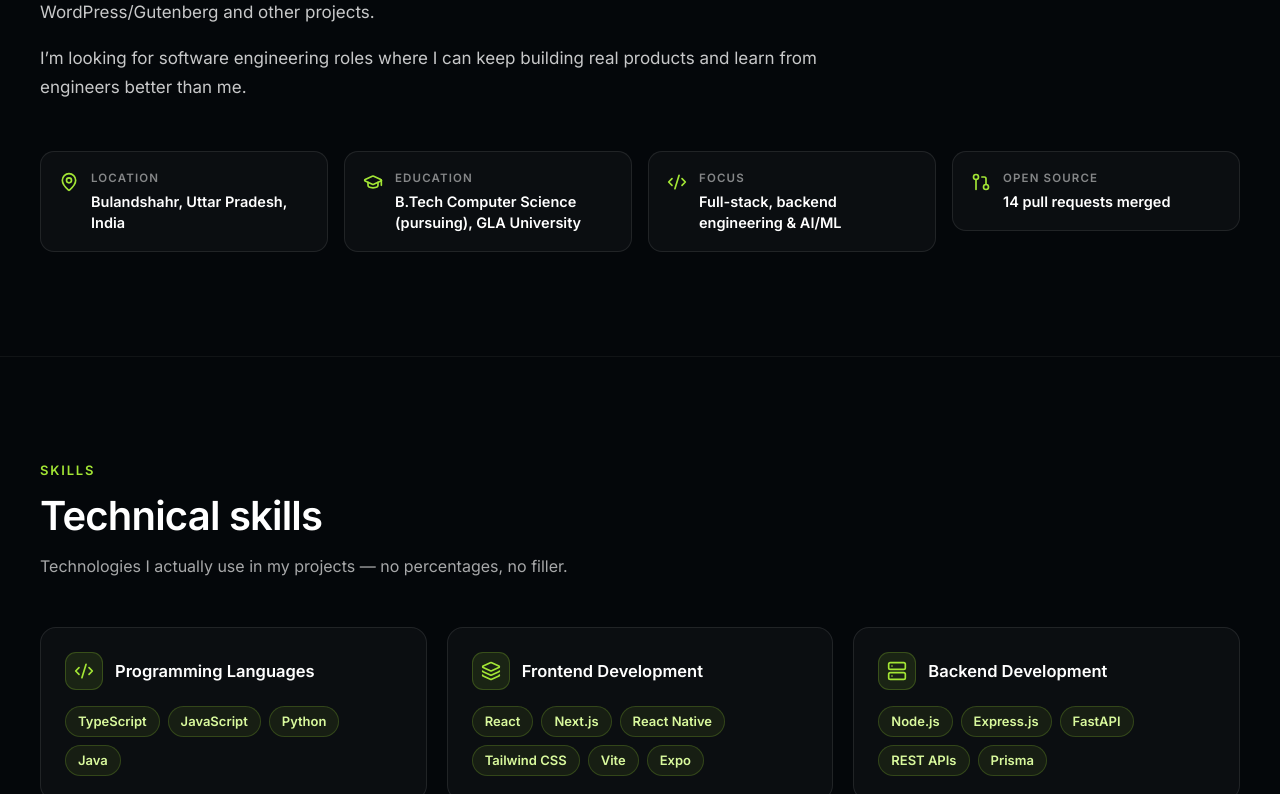
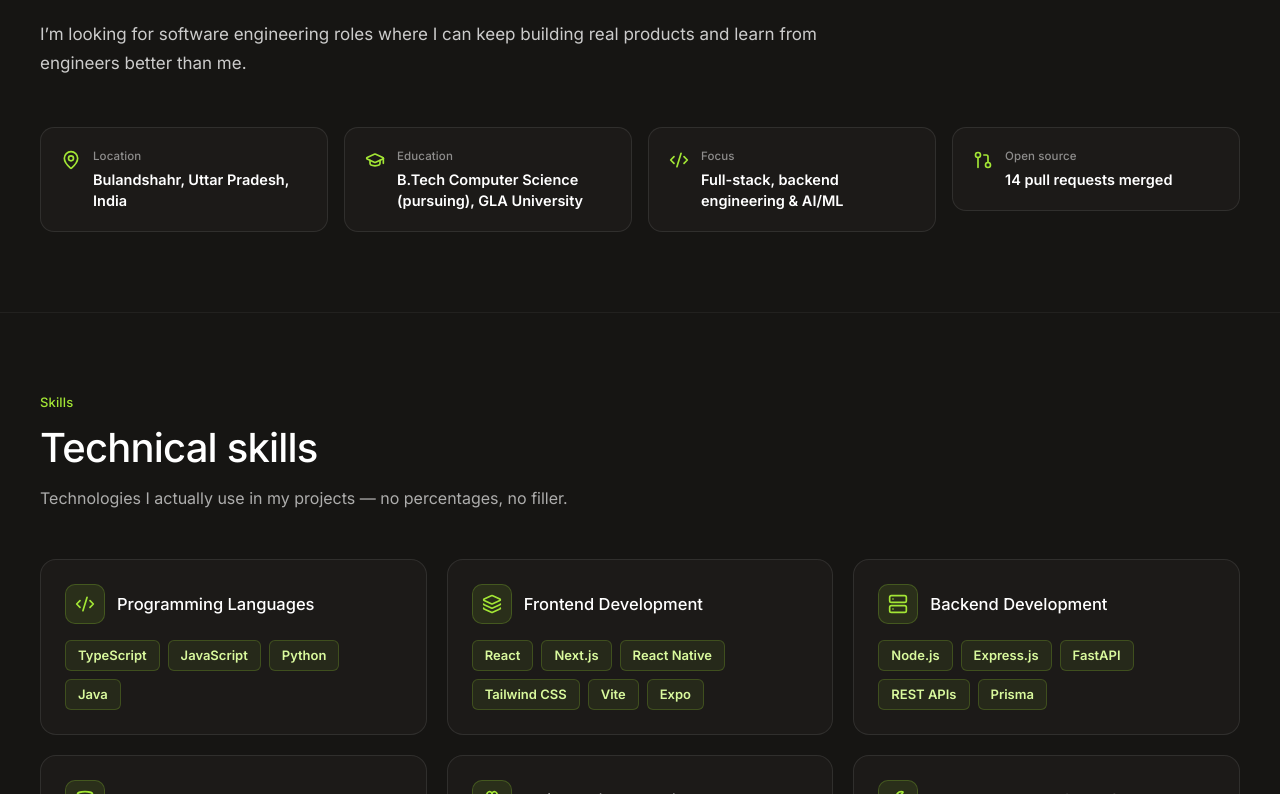
Before and after one commit to r1shabhsharma05/portfolio-hero, a React (Vite) app: page / in a window 1280 px wide. Shown: the part 1326-2120 px from the top of the page. Built offline with nearby package versions, Linux system fonts and the light colour scheme.

Commit message:
Unslop portfolio: remove gradient text, glows, washes, glass card, rainbow tags; quiet type and copy

```diff
--- a/src/styles/sections.css
+++ b/src/styles/sections.css
@@ -1,7 +1,7 @@
 /* ------------------------------------------------------------------ */
 /*  Portfolio sections — everything BELOW the hero                     */
-/*  Design system: dark #04070a, lime #a3e635 / #dcff2e, Inter body,   */
-/*  14–18px radii, subtle borders, max content width 1200px.          */
+/*  Design system: warm dark #161513, lime #a3e635, Inter body,       */
+/*  12–16px radii, subtle borders, max content width 1200px.          */
 /*  Nothing in this file touches the hero (all .hero-* rules live in   */
 /*  hero.css). Animations are transform/opacity only.                  */
 /* ------------------------------------------------------------------ */
@@ -24,7 +24,7 @@ html {
   z-index: 100;
   background: #a3e635;
   color: #04070a;
-  font-weight: 700;
+  font-weight: 500;
   font-size: 14px;
   padding: 10px 16px;
   border-radius: 10px;
@@ -38,9 +38,9 @@ html {
 
 /* --- section shell -------------------------------------------------- */
 .section {
-  padding: 104px 24px;
+  padding: 80px 24px;
   scroll-margin-top: 76px;
-  background: #04070a;
+  background: #161513;
 }
 
 .section + .section {
@@ -60,15 +60,14 @@ html {
   margin: 0 0 12px;
   color: #a3e635;
   font-size: 13px;
-  font-weight: 700;
-  letter-spacing: 0.14em;
-  text-transform: uppercase;
+  font-weight: 500;
+  letter-spacing: 0.01em;
 }
 
 .section-title {
   margin: 0;
   font-size: clamp(28px, 4vw, 40px);
-  font-weight: 800;
+  font-weight: 500;
   line-height: 1.15;
   letter-spacing: -0.02em;
   color: #fff;
@@ -85,10 +84,10 @@ html {
 /* --- scroll reveal (transform/opacity only) ------------------------ */
 .reveal {
   opacity: 0;
-  transform: translateY(18px);
+  transform: translateY(12px);
   transition:
-    opacity 0.6s ease,
-    transform 0.6s ease;
+    opacity 0.5s ease,
+    transform 0.5s ease;
 }
 
 .reveal.is-visible {
@@ -103,7 +102,7 @@ html {
   left: 0;
   right: 0;
   z-index: 50;
-  background: rgba(4, 7, 10, 0.82);
+  background: rgba(22, 21, 19, 0.82);
   -webkit-backdrop-filter: blur(12px);
   backdrop-filter: blur(12px);
   border-bottom: 1px solid rgba(255, 255, 255, 0.08);
@@ -143,7 +142,7 @@ html {
   gap: 10px;
   color: #fff;
   text-decoration: none;
-  font-weight: 700;
+  font-weight: 500;
   font-size: 15px;
   white-space: nowrap;
 }
@@ -156,7 +155,7 @@ html {
   border-radius: 9px;
   background: #a3e635;
   color: #04070a;
-  font-weight: 800;
+  font-weight: 500;
   font-size: 17px;
 }
 
@@ -182,7 +181,7 @@ html {
 }
 
 .nav-links a.is-active {
-  color: #dcff2e;
+  color: #a3e635;
   font-weight: 600;
 }
 
@@ -192,8 +191,8 @@ html {
   gap: 7px;
   padding: 8px 16px;
   border: 1px solid rgba(163, 230, 53, 0.45);
-  border-radius: 999px;
-  color: #dcff2e;
+  border-radius: 10px;
+  color: #a3e635;
   text-decoration: none;
   font-size: 14px;
   font-weight: 600;
@@ -250,10 +249,10 @@ html {
   display: flex;
   gap: 12px;
   align-items: flex-start;
-  padding: 18px;
+  padding: 20px;
   border: 1px solid rgba(255, 255, 255, 0.09);
   border-radius: 14px;
-  background: rgba(255, 255, 255, 0.03);
+  background: #1c1a18;
 }
 
 .fact-card svg {
@@ -265,9 +264,8 @@ html {
 .fact-label {
   margin: 0 0 4px;
   font-size: 11.5px;
-  font-weight: 700;
-  letter-spacing: 0.1em;
-  text-transform: uppercase;
+  font-weight: 500;
+  letter-spacing: 0.01em;
   color: rgba(255, 255, 255, 0.5);
 }
 
@@ -290,14 +288,11 @@ html {
   padding: 24px;
   border: 1px solid rgba(255, 255, 255, 0.09);
   border-radius: 16px;
-  background: rgba(255, 255, 255, 0.03);
-  transition:
-    transform 0.25s ease,
-    border-color 0.25s ease;
+  background: #1c1a18;
+  transition: border-color 0.25s ease;
 }
 
 .skill-card:hover {
-  transform: translateY(-3px);
   border-color: rgba(163, 230, 53, 0.35);
 }
 
@@ -311,10 +306,10 @@ html {
 .skill-icon {
   display: grid;
   place-items: center;
-  width: 38px;
-  height: 38px;
+  width: 40px;
+  height: 40px;
   flex: none;
-  border-radius: 11px;
+  border-radius: 10px;
   background: rgba(163, 230, 53, 0.1);
   border: 1px solid rgba(163, 230, 53, 0.22);
   color: #a3e635;
@@ -323,7 +318,7 @@ html {
 .skill-card h3 {
   margin: 0;
   font-size: 16.5px;
-  font-weight: 700;
+  font-weight: 500;
   color: #fff;
 }
 
@@ -336,7 +331,7 @@ html {
 .chip {
   display: inline-flex;
   padding: 6px 12px;
-  border-radius: 999px;
+  border-radius: 6px;
   background: rgba(163, 230, 53, 0.08);
   border: 1px solid rgba(163, 230, 53, 0.2);
   color: #d9f99d;
@@ -358,21 +353,16 @@ html {
   display: flex;
   flex-direction: column;
   height: 100%;
-  padding: 26px;
+  padding: 24px;
   border: 1px solid rgba(255, 255, 255, 0.09);
-  border-radius: 18px;
-  background: rgba(255, 255, 255, 0.03);
-  transition:
-    transform 0.25s ease,
-    border-color 0.25s ease,
-    box-shadow 0.25s ease;
+  border-radius: 16px;
+  background: #1c1a18;
+  transition: border-color 0.25s ease;
 }
 
 .project-card:hover,
 .more-card:hover {
-  transform: translateY(-3px);
   border-color: rgba(163, 230, 53, 0.35);
-  box-shadow: 0 18px 44px rgba(0, 0, 0, 0.35);
 }
 
 .project-head {
@@ -397,7 +387,7 @@ html {
 .project-head h3 {
   margin: 0 0 3px;
   font-size: 20px;
-  font-weight: 800;
+  font-weight: 500;
   letter-spacing: -0.01em;
   color: #fff;
 }
@@ -463,7 +453,7 @@ html {
   align-items: center;
   gap: 7px;
   padding: 9px 15px;
-  border-radius: 999px;
+  border-radius: 10px;
   border: 1px solid rgba(255, 255, 255, 0.14);
   color: #fff;
   text-decoration: none;
@@ -482,7 +472,7 @@ html {
 .more-heading {
   margin: 64px 0 24px;
   font-size: 22px;
-  font-weight: 800;
+  font-weight: 500;
   letter-spacing: -0.01em;
   color: #fff;
 }
@@ -500,7 +490,7 @@ html {
   gap: 10px;
   margin: 48px 0 16px;
   font-size: 19px;
-  font-weight: 700;
+  font-weight: 500;
   color: #fff;
 }
 
@@ -522,16 +512,16 @@ html {
   display: flex;
   justify-content: space-between;
   gap: 24px;
-  padding: 22px 24px;
+  padding: 24px;
   border: 1px solid rgba(255, 255, 255, 0.09);
   border-radius: 16px;
-  background: rgba(255, 255, 255, 0.03);
+  background: #1c1a18;
 }
 
 .exp-card h4 {
   margin: 0 0 4px;
   font-size: 17px;
-  font-weight: 700;
+  font-weight: 500;
   color: #fff;
 }
 
@@ -579,7 +569,7 @@ html {
   align-self: flex-start;
   flex: none;
   padding: 9px 15px;
-  border-radius: 999px;
+  border-radius: 10px;
   border: 1px solid rgba(255, 255, 255, 0.14);
   color: #fff;
   text-decoration: none;
@@ -616,13 +606,13 @@ html {
   padding: 20px;
   border: 1px solid rgba(255, 255, 255, 0.09);
   border-radius: 14px;
-  background: rgba(255, 255, 255, 0.03);
+  background: #1c1a18;
 }
 
 .sim-card h4 {
   margin: 0 0 4px;
   font-size: 16.5px;
-  font-weight: 700;
+  font-weight: 500;
   color: #fff;
 }
 
@@ -641,19 +631,16 @@ html {
   display: flex;
   flex-direction: column;
   gap: 6px;
-  padding: 22px;
+  padding: 24px;
   border: 1px solid rgba(255, 255, 255, 0.09);
   border-radius: 16px;
-  background: rgba(255, 255, 255, 0.03);
+  background: #1c1a18;
   color: #fff;
   text-decoration: none;
-  transition:
-    transform 0.25s ease,
-    border-color 0.25s ease;
+  transition: border-color 0.25s ease;
 }
 
 .contact-card:hover {
-  transform: translateY(-3px);
   border-color: rgba(163, 230, 53, 0.4);
 }
 
@@ -663,7 +650,7 @@ html {
   width: 40px;
   height: 40px;
   margin-bottom: 6px;
-  border-radius: 11px;
+  border-radius: 10px;
   background: rgba(163, 230, 53, 0.1);
   border: 1px solid rgba(163, 230, 53, 0.22);
   color: #a3e635;
@@ -671,9 +658,8 @@ html {
 
 .contact-label {
   font-size: 13px;
-  font-weight: 700;
-  letter-spacing: 0.1em;
-  text-transform: uppercase;
+  font-weight: 500;
+  letter-spacing: 0.01em;
   color: rgba(255, 255, 255, 0.5);
 }
 
@@ -694,27 +680,24 @@ html {
   align-items: center;
   gap: 9px;
   padding: 14px 26px;
-  border-radius: 999px;
+  border-radius: 10px;
   background: #a3e635;
   color: #04070a;
   text-decoration: none;
   font-size: 15.5px;
-  font-weight: 700;
-  transition:
-    transform 0.2s ease,
-    background 0.2s ease;
+  font-weight: 500;
+  transition: background 0.2s ease;
 }
 
 .btn-primary:hover {
   background: #bef264;
-  transform: translateY(-1px);
 }
 
 /* --- footer --------------------------------------------------------- */
 .site-footer {
   border-top: 1px solid rgba(255, 255, 255, 0.08);
-  padding: 44px 24px;
-  background: #04070a;
+  padding: 32px 24px;
+  background: #161513;
 }
 
 .footer-inner {
@@ -733,7 +716,7 @@ html {
 .footer-name {
   margin: 0 0 2px;
   font-size: 16px;
-  font-weight: 800;
+  font-weight: 500;
   color: #fff;
 }
 
@@ -762,7 +745,7 @@ html {
 }
 
 .footer-social a:hover {
-  color: #dcff2e;
+  color: #a3e635;
   border-color: rgba(163, 230, 53, 0.5);
 }
 
@@ -783,7 +766,7 @@ html {
 }
 
 .back-to-top:hover {
-  color: #dcff2e;
+  color: #a3e635;
 }
 
 /* --- responsive ------------------------------------------------------ */
@@ -820,7 +803,7 @@ html {
     left: 0;
     right: 0;
     padding: 8px 24px 20px;
-    background: rgba(4, 7, 10, 0.97);
+    background: rgba(22, 21, 19, 0.97);
     -webkit-backdrop-filter: blur(12px);
     backdrop-filter: blur(12px);
     border-bottom: 1px solid rgba(255, 255, 255, 0.08);
@@ -836,7 +819,7 @@ html {
   }
 
   .mobile-menu a.is-active {
-    color: #dcff2e;
+    color: #a3e635;
     font-weight: 600;
   }
 
@@ -848,8 +831,8 @@ html {
     margin-top: 16px;
     padding: 12px 18px;
     border: 1px solid rgba(163, 230, 53, 0.45);
-    border-radius: 999px;
-    color: #dcff2e;
+    border-radius: 10px;
+    color: #a3e635;
     font-weight: 600;
   }
 
```
